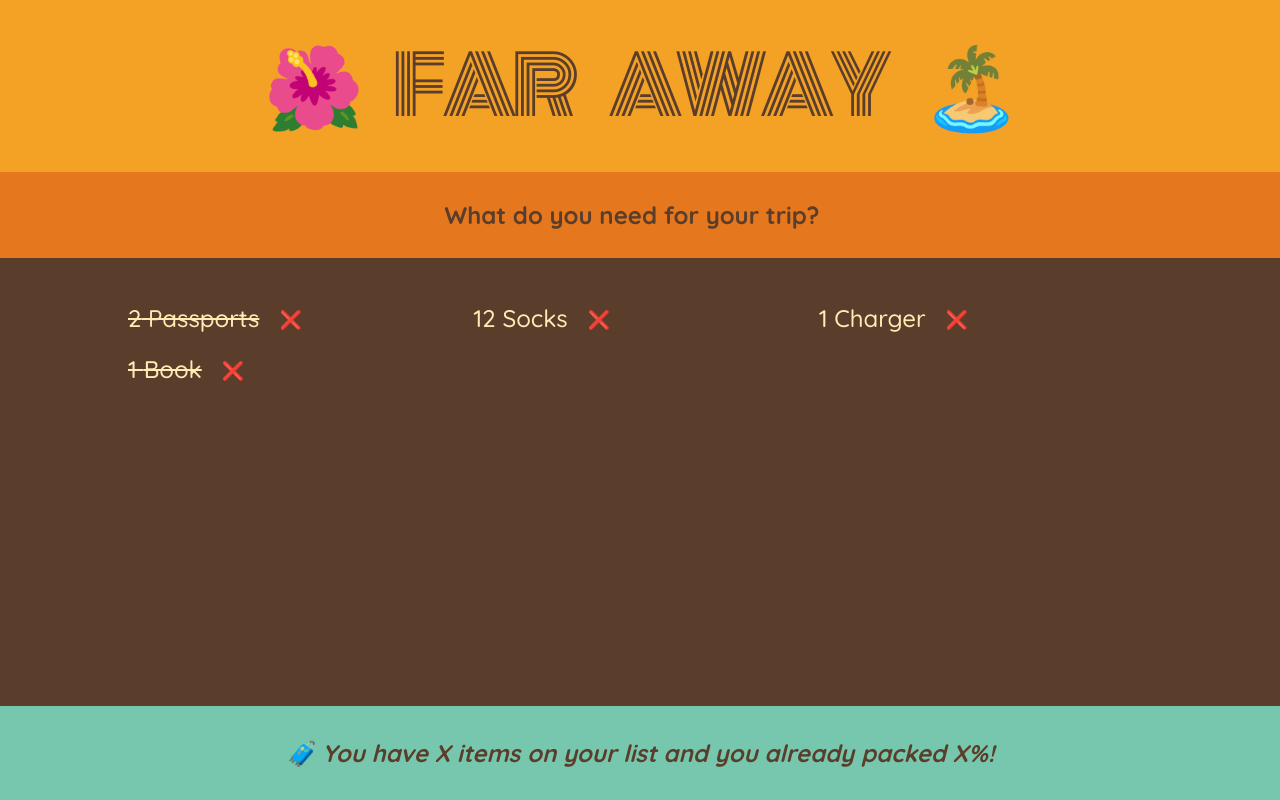
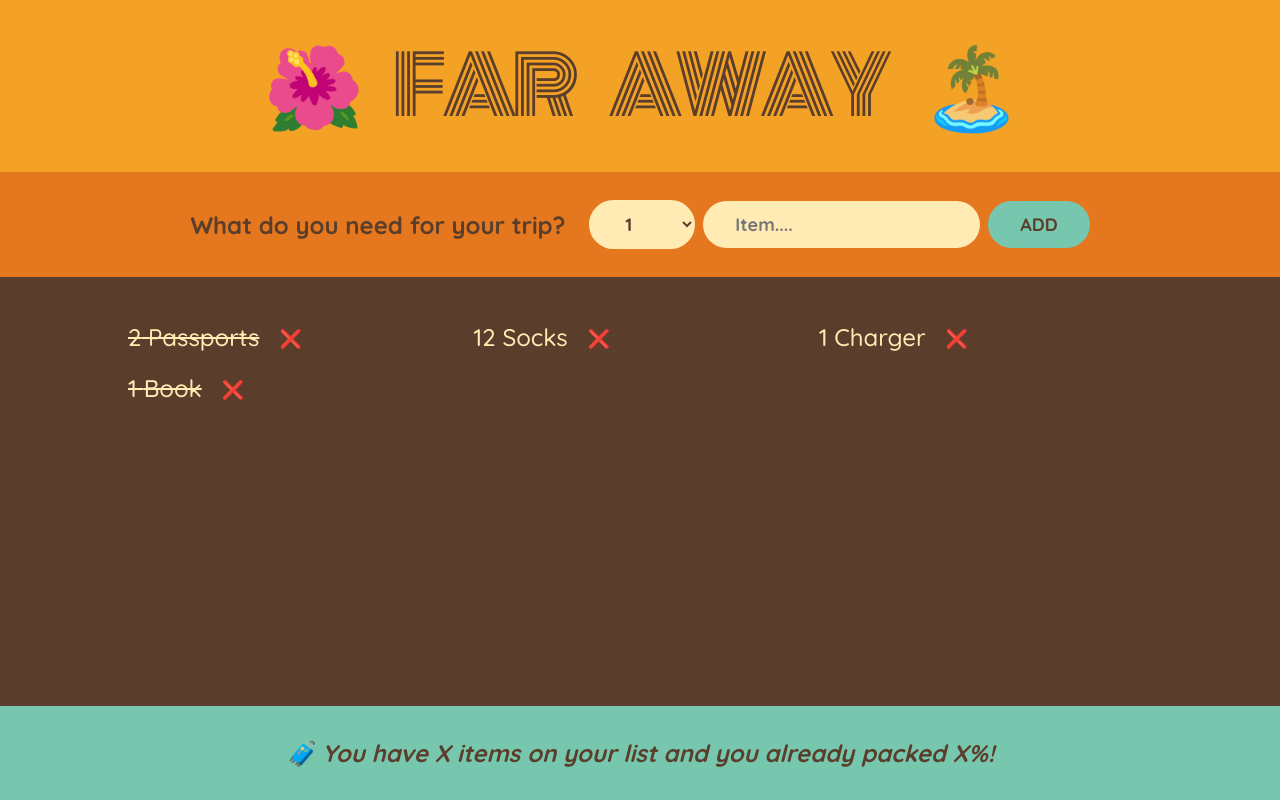
Before and after one commit to thelvp/react-travel-list, a React (Create React App) app: page / in a window 1280 px wide. Built offline with nearby package versions, Linux system fonts and the light colour scheme.

Commit message:
Add form and useState

```diff
--- a/src/App.js
+++ b/src/App.js
@@ -1,3 +1,5 @@
+import {useState} from 'react';
+
 const initialItems = [
   {id: 1, description: 'Passports', quantity: 2, packed: true},
   {id: 2, description: 'Socks', quantity: 12, packed: false},
@@ -21,18 +23,44 @@
 }
 
 function Form() {
+  const [description, setDescription] = useState('');
+  const [quantity, setQuantity] = useState(1);
+
+  function handleSubmit(e) {
+    e.preventDefault();
+  }
+
   return (
-    <div className='add-form'>
+    <form className='add-form' onSubmit={handleSubmit}>
       <h3>What do you need for your trip?</h3>
-    </div>
+      <select
+        value={quantity}
+        onChange={(e) => setQuantity(Number(e.target.value))}
+      >
+        {/* Method to create array from 1-20 and iterate over it for options 1-20 */}
+        {Array.from({length: 20}, (_, i) => i + 1).map((num) => (
+          <option value={num} key={num}>
+            {num}
+          </option>
+        ))}
+      </select>
+      <input
+        type='text'
+        placeholder='Item....'
+        value={description}
+        onChange={(e) => setDescription(e.target.value)}
+      ></input>
+      <button>Add</button>
+    </form>
   );
 }
+
 function PackingList() {
   return (
     <div className='list'>
       <ul>
         {initialItems.map((item) => (
-          <Item item={item} />
+          <Item item={item} key={item.id} />
         ))}
       </ul>
     </div>
@@ -57,3 +85,8 @@
     </footer>
   );
 }
+
+// NOTES
+// - Number() function converts number from form inputfield into number
+// - Method to create array 1-20 in option of form -> see Form component
+// - Always add not only onChange to change state (e.g. setCount), but also value={e.g. count}
```
